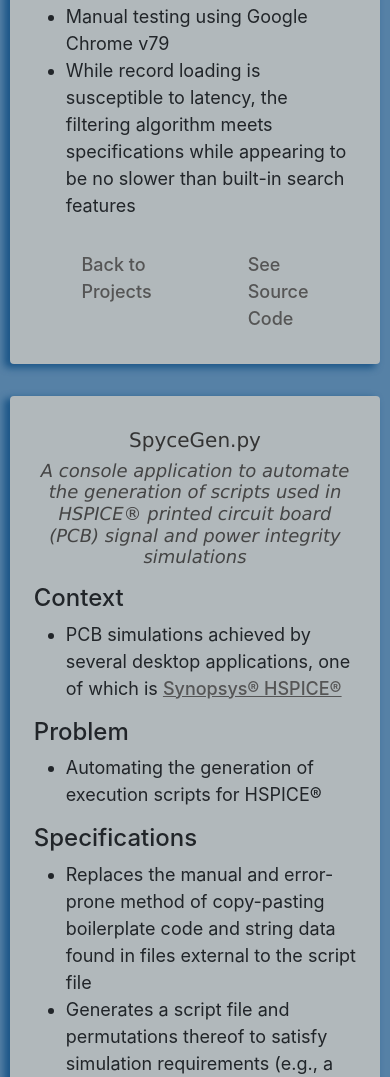
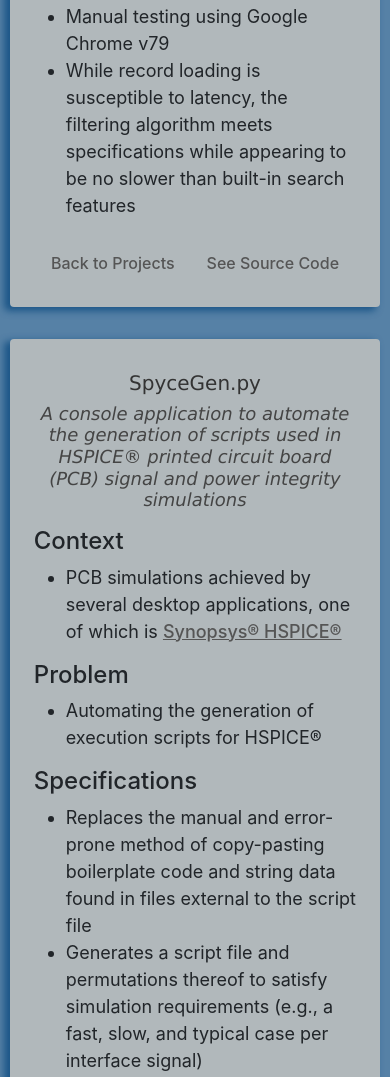
Before and after one commit to rdghosal/portfolio, a plain HTML site: page reflections.html in a window 390 px wide. Shown: the part 2236-3313 px from the top of the page. Drawn offline with nearby package versions, Linux system fonts and the light colour scheme.

Commit message:
link resizing for reflections post

```diff
--- a/main.css
+++ b/main.css
@@ -882,6 +882,15 @@ hr {
         font-size: 20px;
     }
 
+    .post__link-container {
+        width: 100%;
+    }
+
+    .post__link {
+        font-size: 16px !important;
+        margin: 0 1rem;
+    }
+
     .post__subtitle {
         font-size: 18px;
     }
```
